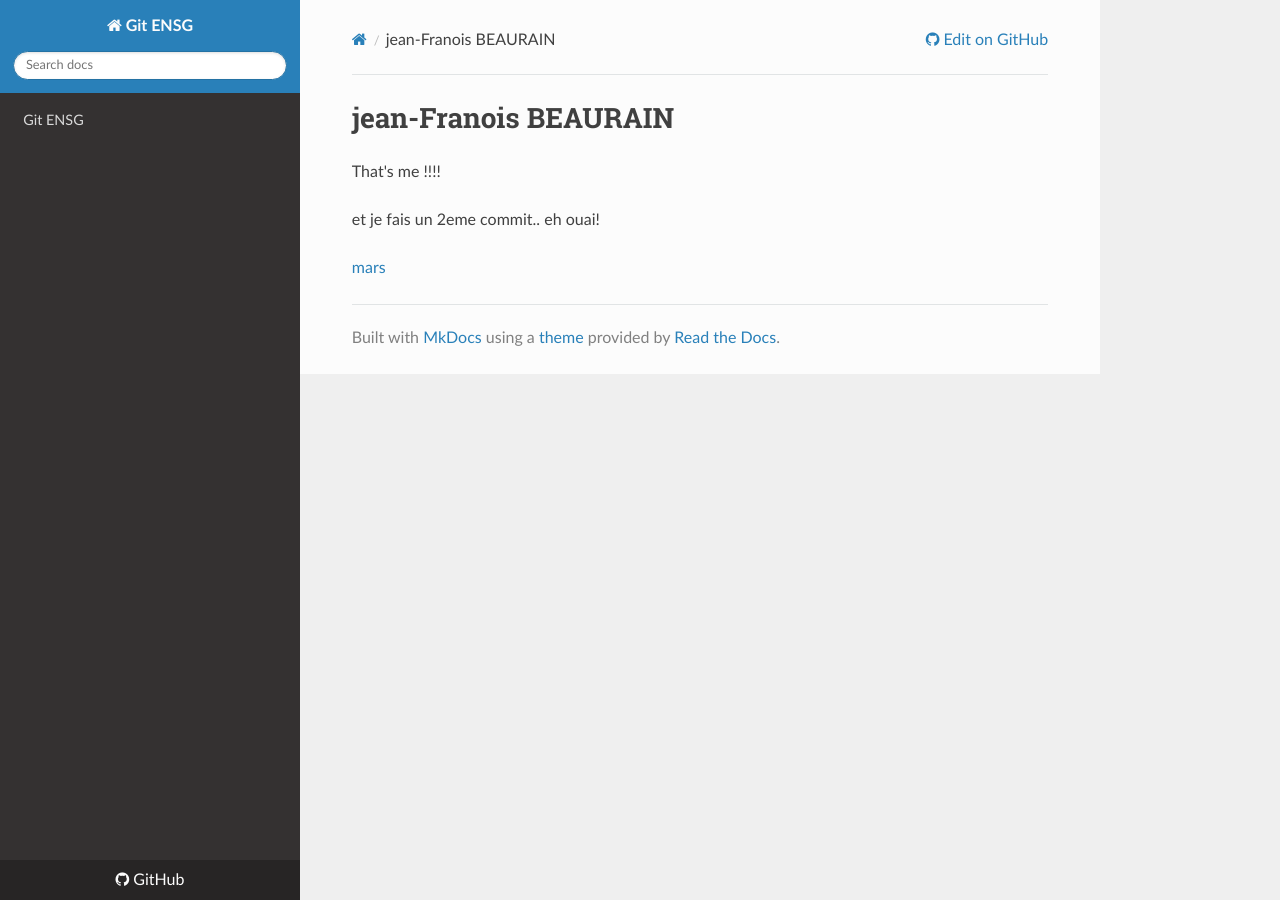
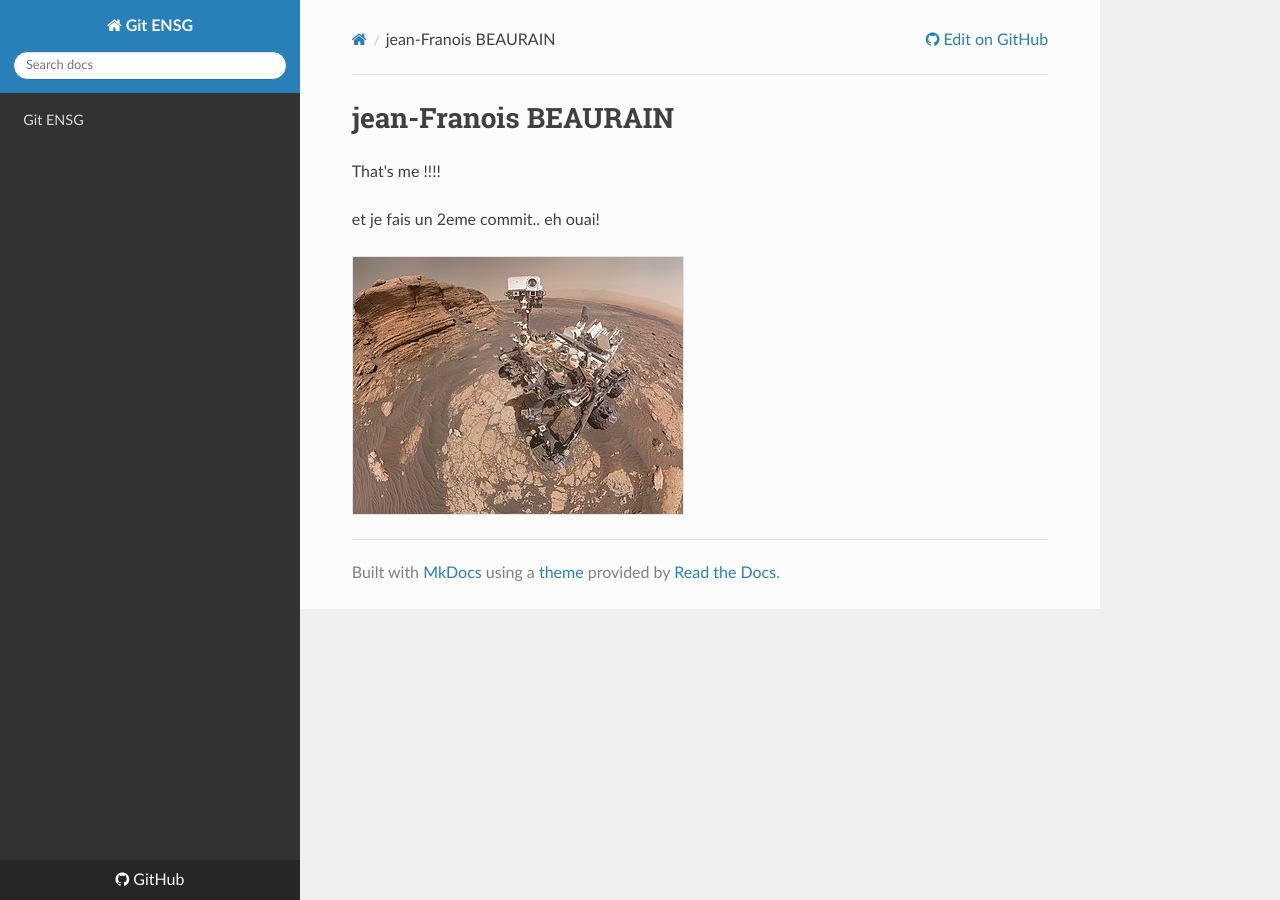
Before and after one commit to iamvdo/git-ensg, an MkDocs documentation site: the page built from docs/jf.md, in a window 1280 px wide. Built offline with MkDocs 1.6.1, drawn with Linux system fonts in a browser that asks for light colours; nearby versions of some CDN libraries.

Commit message:
correction image

```diff
--- a/docs/jf.md
+++ b/docs/jf.md
@@ -4,4 +4,4 @@ That's me !!!!
 
 et je fais un 2eme commit.. eh ouai!
 
-[mars](./images/image.jpg)
+![mars](./images/image.jpg)
```
